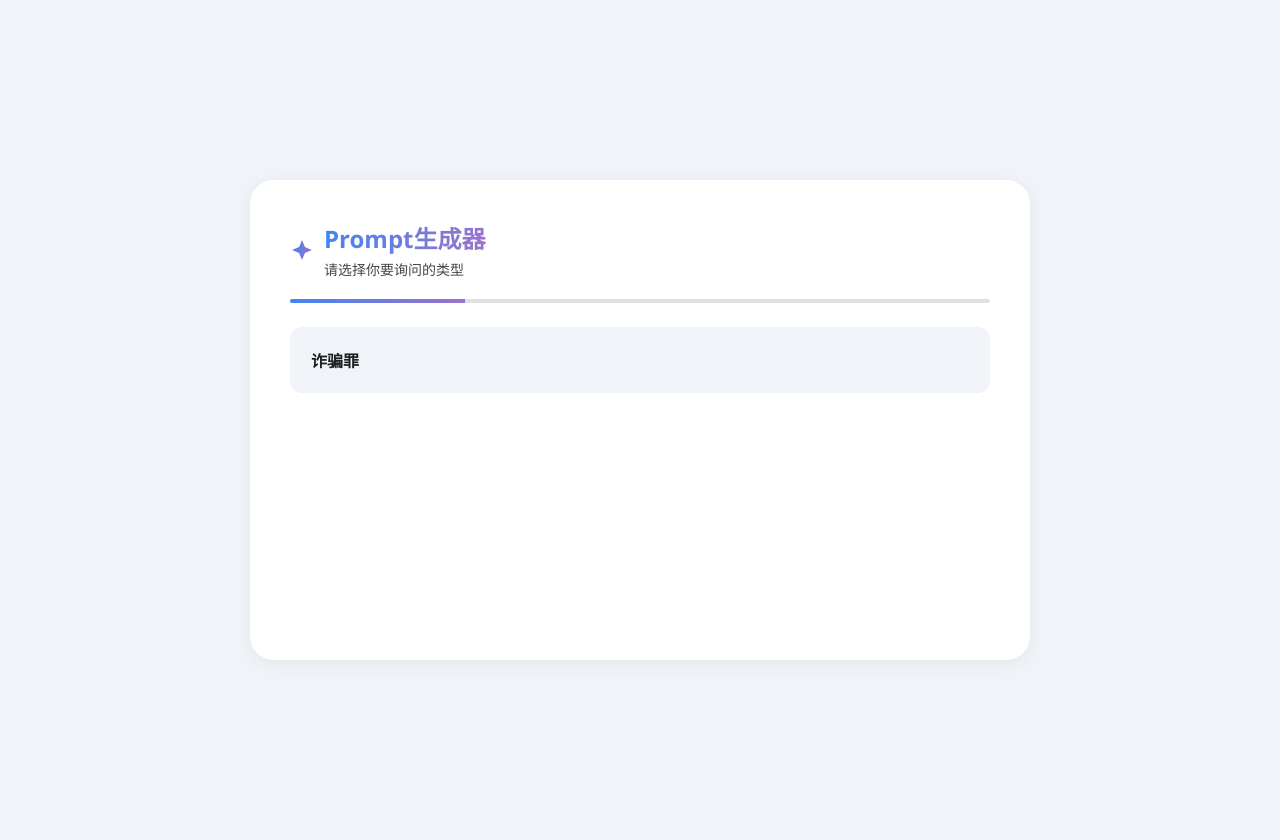
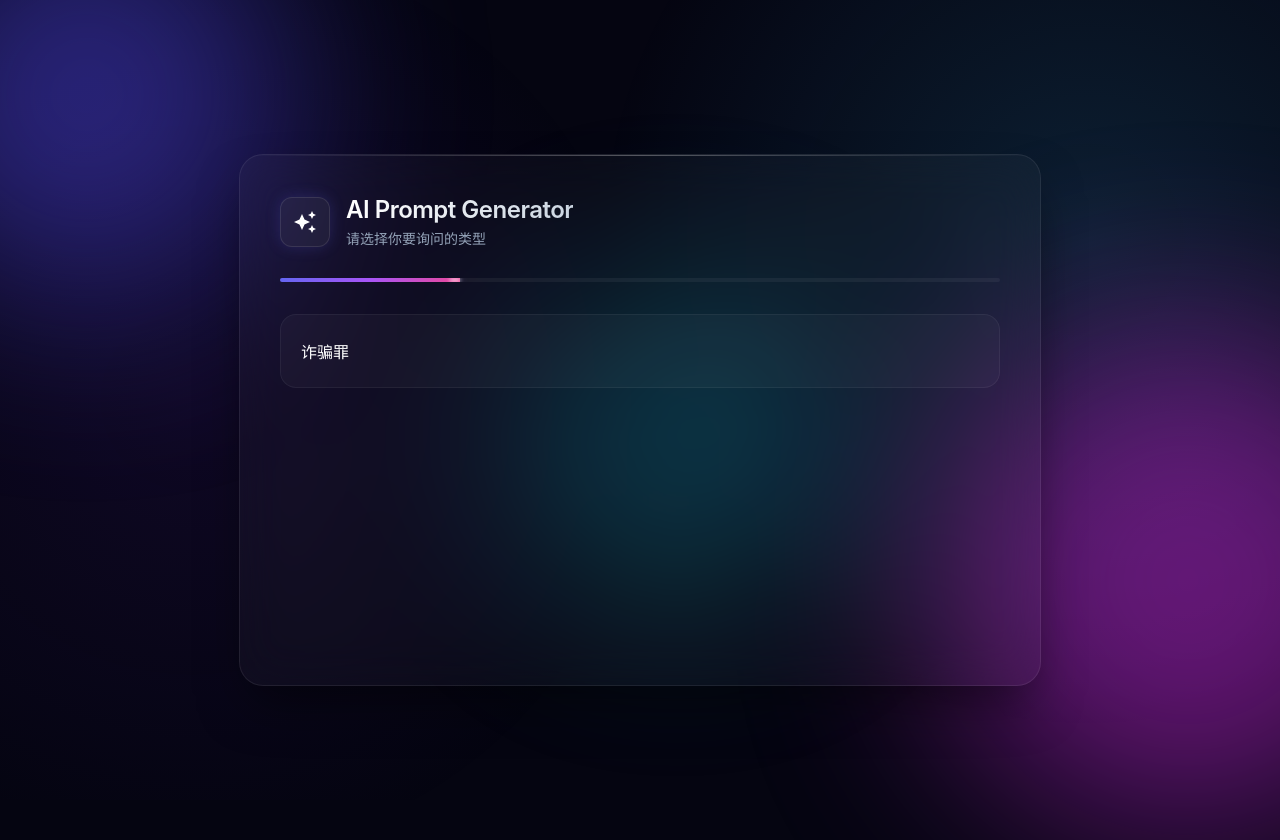
Before and after one commit to RRRRUDDDD/LawPrompt, a plain HTML site: page index.html in a window 1280 px wide. Drawn offline with Linux system fonts and the light colour scheme.

Commit message:
Update index.html

```diff
--- a/index.html
+++ b/index.html
@@ -3,23 +3,36 @@
 <head>
     <meta charset="UTF-8">
     <meta name="viewport" content="width=device-width, initial-scale=1.0">
-    <title>Prompt生成器</title>
+    <title>AI Prompt Generator</title>
     <style>
-        /* === UI 样式 (Gemini 风格，保持不变) === */
+        /* =========================================
+           🎨 [CSS 变量系统] - 定义高级感配色
+           ========================================= */
         :root {
-            --bg-color: #f0f4f9;
-            --surface-color: #ffffff;
-            --primary-color: #1a73e8;
-            --text-main: #1f1f1f;
-            --text-secondary: #444746;
-            --accent-gradient: linear-gradient(90deg, #4285f4, #9b72cb);
+            /* 深色系背景 - 营造沉浸感 */
+            --bg-deep: #050511;
+
+            /* 玻璃拟态容器背景 (极低透明度的白色) */
+            --glass-bg: rgba(255, 255, 255, 0.03);
+            --glass-border: rgba(255, 255, 255, 0.08);
+            --glass-blur: 24px;
+
+            /* 文本颜色 */
+            --text-main: #ffffff;
+            --text-secondary: #94a3b8;
+
+            /* 品牌渐变色 (赛博朋克/AI 风格) */
+            --brand-gradient: linear-gradient(135deg, #6366f1 0%, #a855f7 50%, #ec4899 100%);
+            --glow-color: rgba(168, 85, 247, 0.4);
+
+            /* 圆角与间距 */
             --radius-large: 24px;
-            --radius-medium: 12px;
+            --radius-medium: 16px;
         }
 
         body {
-            font-family: 'Google Sans', 'Segoe UI', Roboto, sans-serif;
-            background-color: var(--bg-color);
+            font-family: 'Inter', -apple-system, BlinkMacSystemFont, "Segoe UI", Roboto, sans-serif;
+            background-color: var(--bg-deep);
             color: var(--text-main);
             display: flex;
             justify-content: center;
@@ -27,64 +40,284 @@
             min-height: 100vh;
             margin: 0;
             padding: 20px;
+            position: relative;
+            overflow-x: hidden;
         }
 
+        /* =========================================
+           ✨ [环境光效] - 流动的极光背景
+           ========================================= */
+        .ambient-glow {
+            position: fixed;
+            width: 100vw;
+            height: 100vh;
+            top: 0;
+            left: 0;
+            z-index: -1;
+            background: radial-gradient(circle at 15% 50%, rgba(76, 29, 149, 0.15), transparent 40%),
+                        radial-gradient(circle at 85% 30%, rgba(56, 189, 248, 0.15), transparent 40%);
+        }
+
+        .orb {
+            position: absolute;
+            border-radius: 50%;
+            filter: blur(100px);
+            opacity: 0.5;
+            animation: float 20s infinite ease-in-out;
+        }
+        .orb-1 { width: 400px; height: 400px; background: #4f46e5; top: -10%; left: -10%; animation-delay: 0s; }
+        .orb-2 { width: 500px; height: 500px; background: #c026d3; bottom: -10%; right: -10%; animation-delay: -5s; }
+        .orb-3 { width: 300px; height: 300px; background: #06b6d4; top: 40%; left: 40%; animation-delay: -10s; opacity: 0.3; }
+
+        @keyframes float {
+            0%, 100% { transform: translate(0, 0); }
+            50% { transform: translate(30px, -50px); }
+        }
+
+        /* =========================================
+           🧊 [主容器] - 磨砂玻璃质感
+           ========================================= */
         .app-container {
-            background: var(--surface-color);
             width: 100%;
-            max-width: 700px;
+            max-width: 720px;
+            background: var(--glass-bg);
+            backdrop-filter: blur(var(--glass-blur));
+            -webkit-backdrop-filter: blur(var(--glass-blur));
+            border: 1px solid var(--glass-border);
             border-radius: var(--radius-large);
-            box-shadow: 0 4px 20px rgba(0, 0, 0, 0.05);
             padding: 40px;
+            box-shadow: 0 25px 50px -12px rgba(0, 0, 0, 0.5);
             display: flex;
             flex-direction: column;
-            min-height: 400px;
-            transition: all 0.3s ease;
+            min-height: 450px;
+            transition: height 0.3s ease;
+            position: relative;
+            overflow: hidden;
         }
 
-        .header { margin-bottom: 20px; display: flex; align-items: center; gap: 10px; }
-        .sparkle-icon { width: 24px; height: 24px; fill: url(#grad1); }
-        h2 { margin: 0; background: var(--accent-gradient); -webkit-background-clip: text; -webkit-text-fill-color: transparent; }
-        .subtitle { color: var(--text-secondary); font-size: 14px; margin-top: 4px; }
+        /* 顶部装饰线 */
+        .app-container::before {
+            content: '';
+            position: absolute;
+            top: 0; left: 0; right: 0;
+            height: 1px;
+            background: linear-gradient(90deg, transparent, rgba(255,255,255,0.3), transparent);
+        }
 
-        .progress-bar-bg { height: 4px; background: #e0e0e0; border-radius: 2px; margin-bottom: 24px; overflow: hidden; }
-        .progress-bar-fill { height: 100%; background: var(--accent-gradient); width: 0%; transition: width 0.4s ease; }
+        /* 头部区域 */
+        .header {
+            margin-bottom: 30px;
+            display: flex;
+            align-items: center;
+            gap: 16px;
+        }
 
-        .step-container { display: none; animation: fadeIn 0.4s ease forwards; }
+        .icon-box {
+            width: 48px; height: 48px;
+            background: rgba(255,255,255,0.05);
+            border-radius: 12px;
+            display: flex; align-items: center; justify-content: center;
+            border: 1px solid rgba(255,255,255,0.1);
+            box-shadow: 0 0 15px rgba(99, 102, 241, 0.2);
+        }
+        .sparkle-icon { width: 24px; height: 24px; fill: white; }
+
+        h2 {
+            margin: 0;
+            font-size: 24px;
+            font-weight: 600;
+            background: linear-gradient(to right, #fff, #cbd5e1);
+            -webkit-background-clip: text;
+            -webkit-text-fill-color: transparent;
+            letter-spacing: -0.5px;
+        }
+
+        .subtitle {
+            color: var(--text-secondary);
+            font-size: 14px;
+            margin-top: 4px;
+            font-weight: 400;
+        }
+
+        /* 进度条 */
+        .progress-container {
+            height: 4px;
+            background: rgba(255,255,255,0.05);
+            border-radius: 4px;
+            margin-bottom: 32px;
+            overflow: hidden;
+            position: relative;
+        }
+        .progress-bar-fill {
+            height: 100%;
+            background: var(--brand-gradient);
+            width: 0%;
+            transition: width 0.5s cubic-bezier(0.4, 0, 0.2, 1);
+            box-shadow: 0 0 10px var(--glow-color);
+            position: relative;
+        }
+        /* 进度条末端的高光 */
+        .progress-bar-fill::after {
+            content: '';
+            position: absolute;
+            top: 0; right: 0; bottom: 0;
+            width: 10px;
+            background: #fff;
+            filter: blur(2px);
+            opacity: 0.7;
+        }
+
+        /* 选项卡片网格 */
+        .options-grid {
+            display: grid;
+            grid-template-columns: repeat(auto-fit, minmax(220px, 1fr));
+            gap: 16px;
+        }
+
+        /* =========================================
+           🔘 [交互组件] - 选项卡片
+           ========================================= */
+        .option-card {
+            background: rgba(255, 255, 255, 0.03);
+            border: 1px solid rgba(255, 255, 255, 0.05);
+            padding: 24px 20px;
+            border-radius: var(--radius-medium);
+            text-align: left;
+            cursor: pointer;
+            color: var(--text-secondary);
+            transition: all 0.3s cubic-bezier(0.4, 0, 0.2, 1);
+            position: relative;
+            overflow: hidden;
+        }
+
+        .option-card strong {
+            display: block;
+            font-size: 16px;
+            color: var(--text-main);
+            margin-bottom: 0; /* 原有代码去掉了描述，这里保持一致 */
+            font-weight: 500;
+        }
+
+        /* 悬停态：微微上浮 + 边框发光 */
+        .option-card:hover {
+            transform: translateY(-2px);
+            background: rgba(255, 255, 255, 0.06);
+            border-color: rgba(168, 85, 247, 0.5);
+            box-shadow: 0 10px 30px -10px rgba(0, 0, 0, 0.5),
+                        0 0 15px rgba(168, 85, 247, 0.1); /* 紫色微光 */
+        }
+
+        .option-card:active {
+            transform: scale(0.98);
+        }
+
+        /* 动画容器 */
+        .step-container {
+            display: none;
+            animation: slideUp 0.5s cubic-bezier(0.2, 0.8, 0.2, 1) forwards;
+        }
         .step-container.active { display: block !important; }
-        @keyframes fadeIn { from { opacity: 0; transform: translateY(10px); } to { opacity: 1; transform: 0; } }
 
-        .options-grid { display: grid; grid-template-columns: repeat(auto-fit, minmax(200px, 1fr)); gap: 16px; }
+        @keyframes slideUp {
+            from { opacity: 0; transform: translateY(20px); filter: blur(5px); }
+            to { opacity: 1; transform: 0; filter: blur(0); }
+        }
 
-        .option-card {
-            background: var(--bg-color); border: 1px solid transparent; padding: 20px; border-radius: var(--radius-medium);
-            text-align: left; cursor: pointer; transition: all 0.2s; color: var(--text-main);
+        /* =========================================
+           📝 [结果区域] - 代码编辑器风格
+           ========================================= */
+        textarea {
+            width: 100%;
+            height: 180px;
+            padding: 20px;
+            border: 1px solid rgba(255,255,255,0.1);
+            background: rgba(0, 0, 0, 0.3); /* 更深的背景 */
+            border-radius: var(--radius-medium);
+            resize: none;
+            outline: none;
+            font-size: 15px;
+            line-height: 1.8;
+            color: #e2e8f0;
+            box-sizing: border-box;
+            font-family: 'Menlo', 'Monaco', 'Courier New', monospace; /* 代码字体 */
+            margin-top: 10px;
+            transition: border-color 0.2s;
         }
-        .option-card:hover { background: #e3eefc; border-color: #d0e1fd; color: #0b57d0; }
-        .option-card strong { display: block; font-size: 16px; } /* 去掉了margin-bottom，因为没有描述文字了 */
 
-        textarea {
-            width: 100%; height: 150px; padding: 15px; border: none; background: #f8f9fa;
-            border-radius: var(--radius-medium); resize: none; outline: none; font-size: 16px; line-height: 1.6; color: #333; box-sizing: border-box;
+        textarea:focus {
+            border-color: rgba(168, 85, 247, 0.5);
         }
-        .action-bar { display: flex; justify-content: flex-end; gap: 10px; margin-top: 20px; }
-        .btn { padding: 10px 24px; border-radius: 50px; border: none; cursor: pointer; font-weight: 500; font-size: 14px; }
-        .btn-primary { background: var(--text-main); color: white; }
-        .btn-ghost { background: transparent; color: var(--text-secondary); }
+
+        .action-bar {
+            display: flex;
+            justify-content: flex-end;
+            gap: 12px;
+            margin-top: 24px;
+        }
+
+        /* 按钮样式 */
+        .btn {
+            padding: 12px 28px;
+            border-radius: 50px;
+            border: none;
+            cursor: pointer;
+            font-weight: 600;
+            font-size: 14px;
+            transition: all 0.2s;
+            letter-spacing: 0.5px;
+        }
+
+        .btn-ghost {
+            background: transparent;
+            color: var(--text-secondary);
+            border: 1px solid transparent;
+        }
+        .btn-ghost:hover {
+            color: var(--text-main);
+            background: rgba(255,255,255,0.05);
+        }
+
+        .btn-primary {
+            background: var(--brand-gradient);
+            color: white;
+            box-shadow: 0 4px 15px rgba(168, 85, 247, 0.4);
+        }
+        .btn-primary:hover {
+            filter: brightness(1.1);
+            box-shadow: 0 6px 20px rgba(168, 85, 247, 0.6);
+            transform: translateY(-1px);
+        }
+
+        /* 滚动条美化 */
+        ::-webkit-scrollbar { width: 8px; }
+        ::-webkit-scrollbar-track { background: transparent; }
+        ::-webkit-scrollbar-thumb { background: rgba(255,255,255,0.1); border-radius: 4px; }
+        ::-webkit-scrollbar-thumb:hover { background: rgba(255,255,255,0.2); }
+
     </style>
 </head>
 <body>
-<svg style="width:0;height:0;position:absolute;"><linearGradient id="grad1" x1="0%" y1="0%" x2="100%" y2="0%"><stop offset="0%" style="stop-color:#4285f4;stop-opacity:1" /><stop offset="100%" style="stop-color:#9b72cb;stop-opacity:1" /></linearGradient></svg>
+
+<div class="ambient-glow">
+    <div class="orb orb-1"></div>
+    <div class="orb orb-2"></div>
+    <div class="orb orb-3"></div>
+</div>
 
 <div class="app-container">
     <div class="header">
-        <svg class="sparkle-icon" viewBox="0 0 24 24"><path d="M12 2L9.1 8.9L2 12L9.1 15.1L12 22L14.9 15.1L22 12L14.9 8.9L12 2Z"/></svg>
+        <div class="icon-box">
+            <svg class="sparkle-icon" viewBox="0 0 24 24"><path d="M19 9l1.25-2.75L23 5l-2.75-1.25L19 1l-1.25 2.75L15 5l2.75 1.25L19 9zm-7.5.5L9 4 6.5 9.5 1 12l5.5 2.5L9 20l2.5-5.5L17 12l-5.5-2.5zM19 15l-1.25 2.75L15 19l2.75 1.25L19 23l1.25-2.75L23 19l-2.75-1.25L19 15z"/></svg>
+        </div>
         <div>
-            <h2>Prompt生成器</h2>
-            <div id="status-text" class="subtitle">准备就绪</div>
+            <h2>AI Prompt Generator</h2>
+            <div id="status-text" class="subtitle">AI 系统准备就绪</div>
         </div>
     </div>
-    <div class="progress-bar-bg"><div id="progress-bar" class="progress-bar-fill"></div></div>
+
+    <div class="progress-container">
+        <div id="progress-bar" class="progress-bar-fill"></div>
+    </div>
 
     <div id="dynamic-content"></div>
 
@@ -92,25 +325,19 @@
         <textarea id="final-output" readonly></textarea>
         <div class="action-bar">
             <button class="btn btn-ghost" onclick="startApp()">重置</button>
-            <button class="btn btn-primary" onclick="copyResult()">复制文本</button>
+            <button class="btn btn-primary" onclick="copyResult()">复制 Prompt</button>
         </div>
     </div>
 </div>
 
 <script>
     /* ========================================================================
-     ⚙️ [配置区]
+     ⚙️ [配置区] - 这里的逻辑与之前完全一致，仅做 UI 适配
      ======================================================================== */
 
-    // 全局默认连接词 (如果没单独写，就用这个，比如逗号)
     const DEFAULT_CONNECTOR = "";
 
-    // 剧配置
-    // 格式：[ "按钮标题", "生成的文本", "下一页ID", "【去往下一页的连接词】" ]
-    // 注意：第四项“连接词”是定义【这句话】和【下一句话】中间用什么连起来。
-
     const SCENARIO = {
-
         "root": {
             title: "请选择你要询问的类型",
             options: [
@@ -187,9 +414,9 @@
 
 
     /* ========================================================================
-     🔧 系统逻辑
+     🔧 系统逻辑 (完全未变)
      ======================================================================== */
-    let outputParts = []; // 存储：{ text: "内容", nextConnector: "连接词" }
+    let outputParts = [];
     let stepCount = 0;
 
     function startApp() {
@@ -207,7 +434,6 @@
         const pageData = SCENARIO[pageId];
         if (!pageData) { alert("配置错误：找不到ID " + pageId); return; }
 
-        // 渲染界面
         container.innerHTML = '';
         statusText.innerText = pageData.title;
 
@@ -222,16 +448,13 @@
         gridDiv.className = 'options-grid';
 
         pageData.options.forEach(item => {
-            // 解构：[标题, 内容, 下一页ID, 去往下一页的连接词]
             const [label, value, nextId, connectorToNext] = item;
 
-            const btn = document.createElement('button');
+            const btn = document.createElement('div'); // 改为div方便样式控制，click事件一样
             btn.className = 'option-card';
-            // 界面上只显示标题，不显示任何多余信息
             btn.innerHTML = `<strong>${label}</strong>`;
 
             btn.onclick = () => {
-                // 保存：当前文本 + 紧接其后的连接词
                 outputParts.push({
                     text: value,
                     connector: connectorToNext || DEFAULT_CONNECTOR
@@ -251,23 +474,17 @@
     }
 
     function finish() {
-        document.getElementById('status-text').innerText = "生成完毕";
+        document.getElementById('status-text').innerText = "Prompt 生成完毕";
         document.getElementById('progress-bar').style.width = "100%";
         document.getElementById('dynamic-content').innerHTML = '';
 
         let finalString = "";
-
-        // 拼接逻辑：文本 + (如果是中间段落则加连接词)
         outputParts.forEach((part, index) => {
-            // 加上当前的文本
             finalString += part.text;
-
-            // 如果这不是最后一段，就加上这段话定义的“连接词”
             if (index < outputParts.length - 1) {
                 finalString += part.connector;
             }
         });
-
         finalString += "。";
 
         document.getElementById('final-output').value = finalString;
@@ -277,7 +494,7 @@
     function copyResult() {
         const textArea = document.getElementById('final-output');
         textArea.select();
-        navigator.clipboard.writeText(textArea.value).then(() => alert("已复制！"));
+        navigator.clipboard.writeText(textArea.value).then(() => alert("已复制到剪贴板"));
     }
 
     startApp();
```
